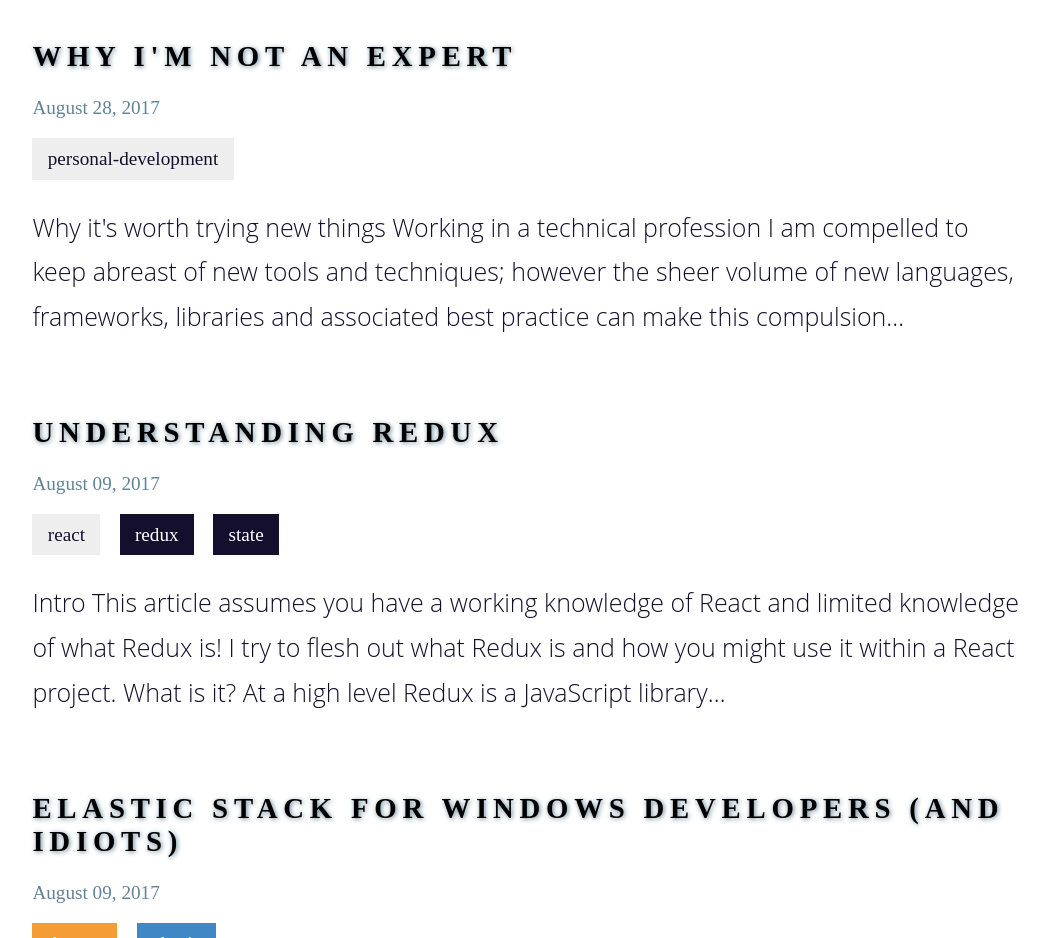
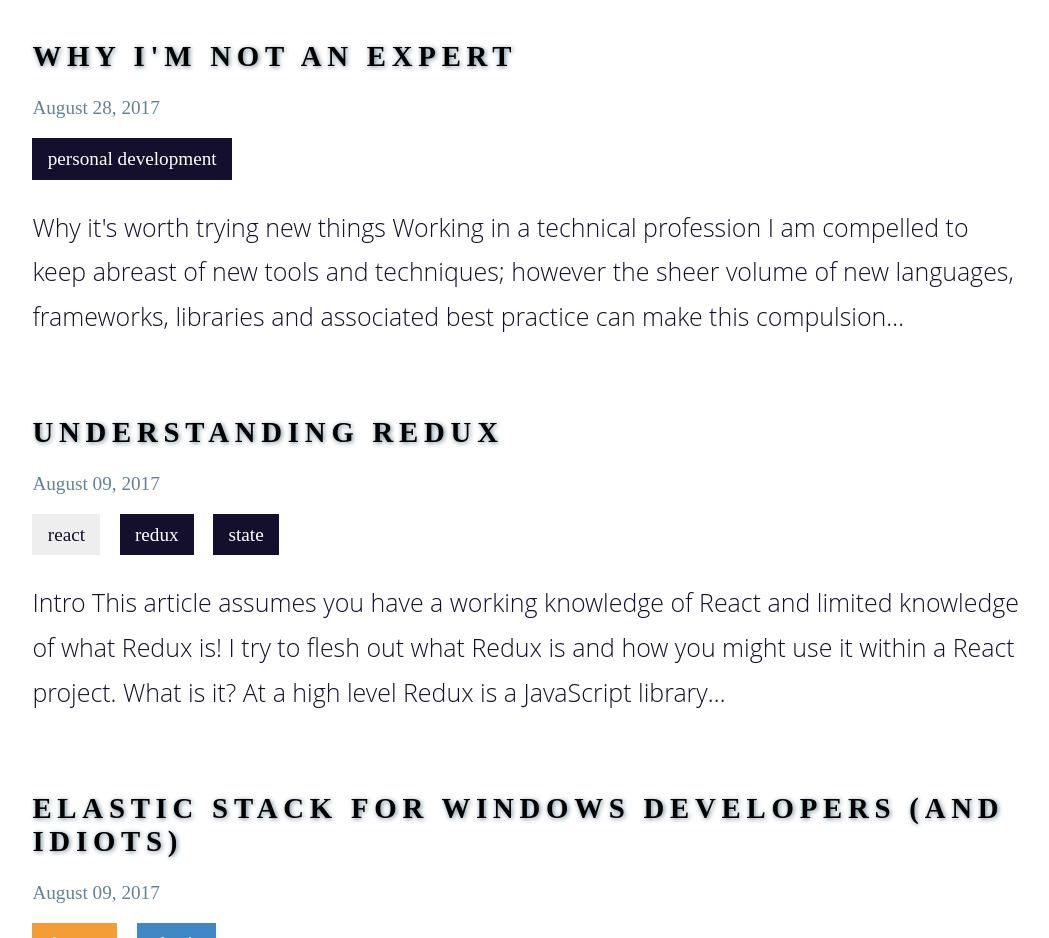
Before and after one commit to compu-global-hyper-meganet/gatsby-blog, a Gatsby site: page / in a window 1280 px wide. Shown: the part 820-1758 px from the top of the page, without its empty margins (14-1063 px from the left). Built offline with nearby package versions, Linux system fonts and the light colour scheme; Gatsby itself is replaced by a stand-in of ours.

Commit message:
remove dash

```diff
--- a/src/pages/2017-08-28-why-i-am-not-an-expert/index.md
+++ b/src/pages/2017-08-28-why-i-am-not-an-expert/index.md
@@ -2,7 +2,7 @@
 path: "/why-i-am-not-an-expert"
 date: "2017-08-28T19:43:55.962Z"
 title: "Why I'm not an expert"
-tags: [personal-development]
+tags: [personal development]
 ---
 
 ## Why it's worth trying new things
```
